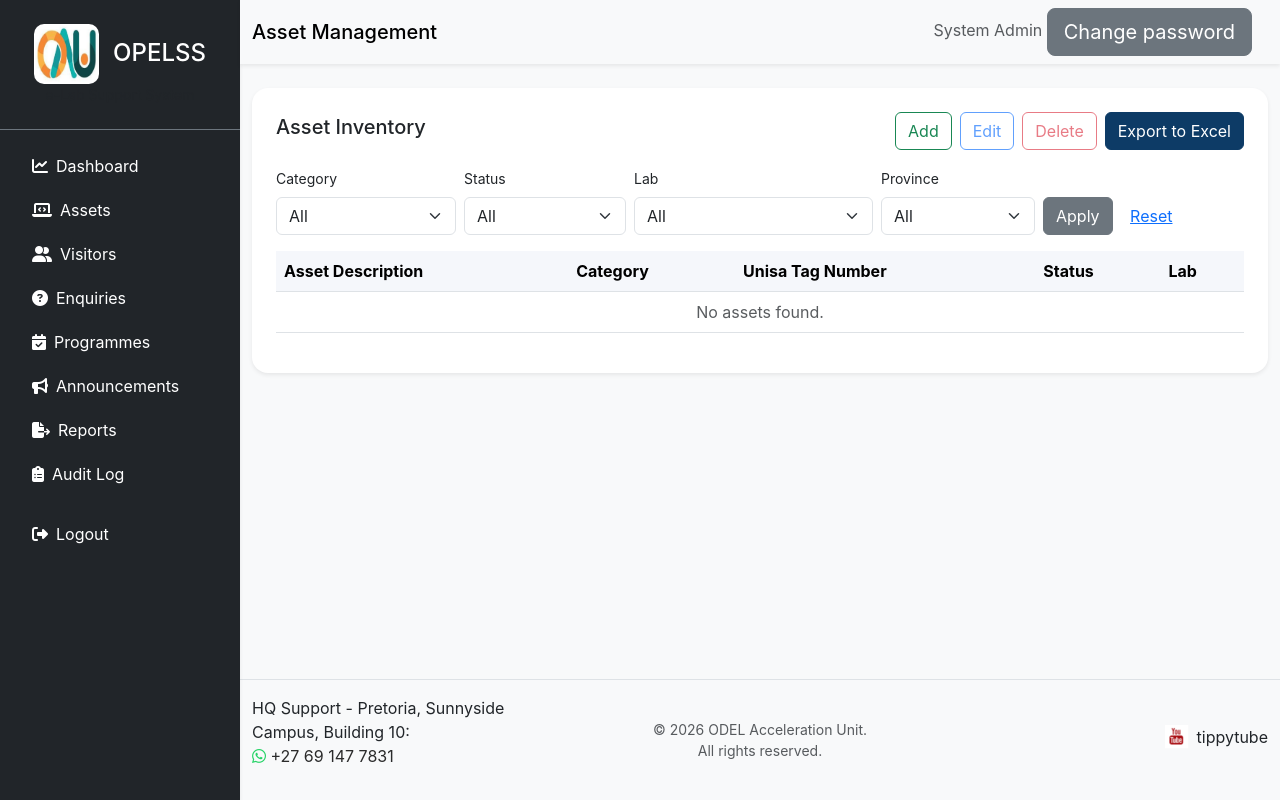
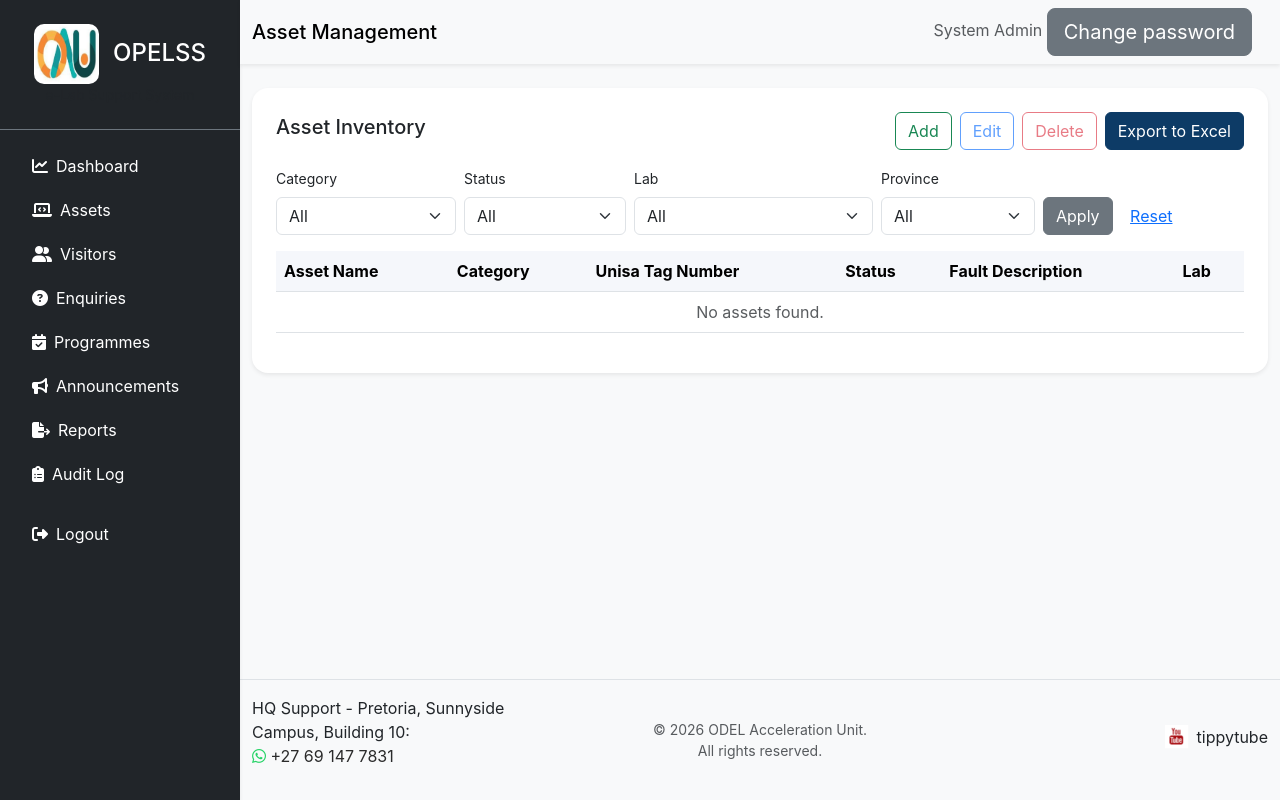
Before and after one commit to Mbuyelomuremela-lab/OPELSS, a Flask app: page /assets/ in a window 1280 px wide. Run offline with Flask 3, Linux system fonts and the light colour scheme; a user stored in the database is signed in.

Commit message:
Add fault description field to assets
Adds an optional "Fault Description" to assets, shown for problem
statuses (Slow, Urgent Repair, Missing/Stolen) and required for
Urgent Repair. Also renames the "Asset Description" column to
"Asset Name", adds input placeholders, and replaces the native
confirm() delete prompt with a Bootstrap confirmation modal.

- Model: new nullable fault_description column + Alembic migration
- Form: field with conditional required validation for Urgent Repair
- UI: shown/cleared per status, prefilled on edit, new table column
- Export: new "Fault Description" column in the Excel export

Co-Authored-By: Claude Opus 4.8 <noreply@anthropic.com>

```diff
--- a/app/assets/forms.py
+++ b/app/assets/forms.py
@@ -1,6 +1,6 @@
 from flask_wtf import FlaskForm
-from wtforms import StringField, SelectField, SubmitField
-from wtforms.validators import DataRequired, Length
+from wtforms import StringField, SelectField, SubmitField, TextAreaField
+from wtforms.validators import DataRequired, Length, Optional
 
 
 ASSET_CATEGORIES = [
@@ -15,15 +15,45 @@ ASSET_CATEGORIES = [
 ]
 
 
+# Statuses that describe a problem with the asset. The fault description box is
+# shown for any of these; it is mandatory only for "Urgent Repair".
+PROBLEM_STATUSES = ["Slow", "Urgent Repair", "Missing/Stolen"]
+DESCRIPTION_REQUIRED_STATUSES = ["Urgent Repair"]
+
+
 class AssetForm(FlaskForm):
-    asset_name = StringField("Asset Description", validators=[DataRequired(), Length(max=120)])
+    asset_name = StringField(
+        "Asset Name",
+        validators=[DataRequired(), Length(max=120)],
+        render_kw={"placeholder": "e.g. Dell Latitude laptop"},
+    )
     category = SelectField("Category", choices=ASSET_CATEGORIES, validators=[DataRequired()])
-    serial_number = StringField("Unisa Tag Number", validators=[DataRequired(), Length(max=120)])
+    serial_number = StringField(
+        "Unisa Tag Number",
+        validators=[DataRequired(), Length(max=120)],
+        render_kw={"placeholder": "e.g. LTA2100506"},
+    )
     status = SelectField("Status", choices=[
         ("Working Fine", "Working Fine"),
         ("Slow", "Slow"),
         ("Urgent Repair", "Urgent Repair"),
         ("Missing/Stolen", "Missing/Stolen"),
     ], validators=[DataRequired()])
+    fault_description = TextAreaField(
+        "Fault Description",
+        validators=[Optional(), Length(max=1000)],
+    )
     lab_id = SelectField("Lab", coerce=int, validators=[DataRequired()])
     submit = SubmitField("Save Asset")
+
+    def validate(self, extra_validators=None):
+        # Run the normal field validators first. The conditional "required" rule
+        # lives here rather than in an inline validator because Optional() raises
+        # StopValidation on an empty field, which would skip an inline check.
+        valid = super().validate(extra_validators=extra_validators)
+        if self.status.data in DESCRIPTION_REQUIRED_STATUSES and not (self.fault_description.data or "").strip():
+            self.fault_description.errors.append(
+                "Please describe the fault when the status is Urgent Repair."
+            )
+            valid = False
+        return valid
--- a/app/assets/routes.py
+++ b/app/assets/routes.py
@@ -1,13 +1,21 @@
 from flask import render_template, redirect, url_for, flash, request, send_file, abort, jsonify
 from flask_login import login_required, current_user
+from markupsafe import escape
 from app.assets import assets_bp
-from app.assets.forms import AssetForm
+from app.assets.forms import AssetForm, PROBLEM_STATUSES
 from app.assets.services import export_assets_excel
 from app.audit.services import log_activity
 from app.extensions import db
 from app.models.asset import Asset
 from app.models.lab import Lab
 from app.models.province import Province
+
+
+def _normalized_fault(form):
+    """Keep the fault note only for problem statuses; blank it for 'Working Fine'."""
+    if form.status.data in PROBLEM_STATUSES:
+        return (form.fault_description.data or "").strip() or None
+    return None
 
 
 @assets_bp.route("/")
@@ -72,6 +80,7 @@ def create_asset():
             category=form.category.data,
             serial_number=form.serial_number.data,
             status=form.status.data,
+            fault_description=_normalized_fault(form),
             lab_id=form.lab_id.data,
             created_by=current_user.id,
         )
@@ -81,11 +90,12 @@ def create_asset():
         if request.is_json:
             row_html = f"""
             <tr>
-              <td>{asset.asset_name}</td>
-              <td>{asset.category}</td>
-              <td>{asset.serial_number}</td>
-              <td><span class=\"badge bg-success\">{asset.status}</span></td>
-              <td>{asset.lab.name}</td>
+              <td>{escape(asset.asset_name)}</td>
+              <td>{escape(asset.category)}</td>
+              <td>{escape(asset.serial_number)}</td>
+              <td><span class=\"badge bg-success\">{escape(asset.status)}</span></td>
+              <td>{escape(asset.fault_description or "")}</td>
+              <td>{escape(asset.lab.name)}</td>
             </tr>
             """
             return jsonify(success=True, message="Asset saved successfully.", row_html=row_html, reload=False, reset=True)
@@ -133,6 +143,7 @@ def update_asset(asset_id):
         asset.category = form.category.data
         asset.serial_number = form.serial_number.data
         asset.status = form.status.data
+        asset.fault_description = _normalized_fault(form)
         asset.lab_id = form.lab_id.data
         db.session.commit()
         log_activity("updated", "asset", asset.asset_name, asset.id)
--- a/app/assets/services.py
+++ b/app/assets/services.py
@@ -20,7 +20,7 @@ def export_assets_excel(province_id=None, lab_id=None, category=None, status=Non
     workbook = Workbook()
     raw = workbook.active
     raw.title = "Assets"
-    headers = ["Asset Description", "Category", "Unisa Tag Number", "Status", "Lab", "Province"]
+    headers = ["Asset Name", "Category", "Unisa Tag Number", "Status", "Fault Description", "Lab", "Province"]
     raw.append(headers)
 
     for asset in assets:
@@ -29,6 +29,7 @@ def export_assets_excel(province_id=None, lab_id=None, category=None, status=Non
             asset.category,
             asset.serial_number,
             asset.status,
+            asset.fault_description or "",
             asset.lab.name if asset.lab else "",
             asset.lab.province.name if asset.lab and asset.lab.province else "",
         ])
--- a/app/models/asset.py
+++ b/app/models/asset.py
@@ -9,6 +9,7 @@ class Asset(db.Model):
     category = db.Column(db.String(100), nullable=False)
     serial_number = db.Column(db.String(120), unique=True, nullable=False)
     status = db.Column(db.String(50), nullable=False, default="Working Fine")
+    fault_description = db.Column(db.Text, nullable=True)
     lab_id = db.Column(db.Integer, db.ForeignKey("labs.id"), nullable=False)
     created_by = db.Column(db.Integer, db.ForeignKey("users.id"), nullable=False)
 
--- a/app/templates/assets/index.html
+++ b/app/templates/assets/index.html
@@ -64,10 +64,11 @@ header_title %}Asset Management{% endblock %} {% block content %}
         <table class="table table-hover align-middle selectable-table" id="assetsTable">
           <thead>
             <tr>
-              <th>Asset Description</th>
+              <th>Asset Name</th>
               <th>Category</th>
               <th>Unisa Tag Number</th>
               <th>Status</th>
+              <th>Fault Description</th>
               <th>Lab</th>
             </tr>
           </thead>
@@ -79,17 +80,19 @@ header_title %}Asset Management{% endblock %} {% block content %}
               data-category="{{ asset.category }}"
               data-serial-number="{{ asset.serial_number }}"
               data-status="{{ asset.status }}"
+              data-fault-description="{{ asset.fault_description or '' }}"
               data-lab-id="{{ asset.lab_id }}"
             >
               <td>{{ asset.asset_name }}</td>
               <td>{{ asset.category }}</td>
               <td>{{ asset.serial_number }}</td>
               <td><span class="badge bg-success">{{ asset.status }}</span></td>
+              <td>{{ asset.fault_description or "" }}</td>
               <td>{{ asset.lab.name }}</td>
             </tr>
             {% else %}
             <tr>
-              <td colspan="5" class="text-center text-muted">
+              <td colspan="6" class="text-center text-muted">
                 No assets found.
               </td>
             </tr>
@@ -111,7 +114,8 @@ header_title %}Asset Management{% endblock %} {% block content %}
         <div class="mb-3">{{ form.asset_name.label(class_='form-label') }}{{ form.asset_name(class_='form-control') }}</div>
         <div class="mb-3">{{ form.category.label(class_='form-label') }}{{ form.category(class_='form-select') }}</div>
         <div class="mb-3">{{ form.serial_number.label(class_='form-label') }}{{ form.serial_number(class_='form-control') }}</div>
-        <div class="mb-3">{{ form.status.label(class_='form-label') }}{{ form.status(class_='form-select') }}</div>
+        <div class="mb-3">{{ form.status.label(class_='form-label') }}{{ form.status(class_='form-select', id='assetAddStatus') }}</div>
+        <div class="mb-3 asset-fault-group" id="assetAddFaultGroup" hidden>{{ form.fault_description.label(class_='form-label') }}{{ form.fault_description(class_='form-control', rows='3', id='assetAddFault', placeholder='e.g. Laptop shows a blue screen and will not switch on') }}</div>
         <div class="mb-3">{{ form.lab_id.label(class_='form-label') }}{{ form.lab_id(class_='form-select') }}</div>
       </div>
       <div class="modal-footer">{{ form.submit(class_='btn btn-success') }}</div>
@@ -125,17 +129,30 @@ header_title %}Asset Management{% endblock %} {% block content %}
       <div class="modal-header"><h5 class="modal-title">Edit Asset</h5><button class="btn-close" type="button" data-bs-dismiss="modal"></button></div>
       <div class="modal-body">
         <input type="hidden" name="csrf_token" value="{{ csrf_token() }}" />
-        <div class="mb-3"><label class="form-label" for="assetEditName">Asset Description</label>{{ form.asset_name(class_='form-control', id='assetEditName') }}</div>
+        <div class="mb-3"><label class="form-label" for="assetEditName">Asset Name</label>{{ form.asset_name(class_='form-control', id='assetEditName') }}</div>
         <div class="mb-3"><label class="form-label" for="assetEditCategory">Category</label>{{ form.category(class_='form-control', id='assetEditCategory') }}</div>
         <div class="mb-3"><label class="form-label" for="assetEditSerial">Unisa Tag Number</label>{{ form.serial_number(class_='form-control', id='assetEditSerial') }}</div>
         <div class="mb-3"><label class="form-label" for="assetEditStatus">Status</label>{{ form.status(class_='form-select', id='assetEditStatus') }}</div>
+        <div class="mb-3 asset-fault-group" id="assetEditFaultGroup" hidden><label class="form-label" for="assetEditFault">Fault Description</label>{{ form.fault_description(class_='form-control', rows='3', id='assetEditFault', placeholder='e.g. Laptop shows a blue screen and will not switch on') }}</div>
         <div class="mb-3"><label class="form-label" for="assetEditLab">Lab</label>{{ form.lab_id(class_='form-select', id='assetEditLab') }}</div>
       </div>
       <div class="modal-footer"><button class="btn btn-primary" type="submit">Save</button></div>
     </form>
   </div></div>
 </div>
-<form id="assetDeleteForm" method="post" class="d-none"><input type="hidden" name="csrf_token" value="{{ csrf_token() }}" /></form>
+<div class="modal fade" id="assetDeleteModal" tabindex="-1" aria-hidden="true">
+  <div class="modal-dialog modal-dialog-centered"><div class="modal-content">
+    <div class="modal-header"><h5 class="modal-title">Delete Asset</h5><button class="btn-close" type="button" data-bs-dismiss="modal"></button></div>
+    <div class="modal-body">Are you sure you want to delete <strong id="assetDeleteName"></strong>? This action cannot be undone.</div>
+    <div class="modal-footer">
+      <button class="btn btn-secondary" type="button" data-bs-dismiss="modal">Cancel</button>
+      <form id="assetDeleteForm" method="post" class="d-inline">
+        <input type="hidden" name="csrf_token" value="{{ csrf_token() }}" />
+        <button class="btn btn-danger" type="submit">Delete</button>
+      </form>
+    </div>
+  </div></div>
+</div>
 
 <script>
   document.addEventListener("DOMContentLoaded", () => {
@@ -144,6 +161,35 @@ header_title %}Asset Management{% endblock %} {% block content %}
     const editBtn = document.getElementById("assetEditBtn");
     const deleteBtn = document.getElementById("assetDeleteBtn");
     let selected = null;
+
+    // Statuses that describe a problem — the fault box is shown for these,
+    // and made mandatory for "Urgent Repair" (mirrors the server-side rule).
+    const PROBLEM_STATUSES = ["Slow", "Urgent Repair", "Missing/Stolen"];
+    const REQUIRED_STATUSES = ["Urgent Repair"];
+
+    const toggleFault = (statusSelect, group, field) => {
+      if (!statusSelect || !group || !field) return;
+      const status = statusSelect.value;
+      const show = PROBLEM_STATUSES.includes(status);
+      group.hidden = !show;
+      const required = REQUIRED_STATUSES.includes(status);
+      field.required = required;
+      if (!show) field.value = "";
+    };
+
+    const addStatus = document.getElementById("assetAddStatus");
+    const addFaultGroup = document.getElementById("assetAddFaultGroup");
+    const addFault = document.getElementById("assetAddFault");
+    addStatus?.addEventListener("change", () => toggleFault(addStatus, addFaultGroup, addFault));
+    // After an AJAX save the form is reset to "Working Fine" — re-hide the box to match.
+    document.getElementById("assetAddForm")?.addEventListener("reset", () => {
+      setTimeout(() => toggleFault(addStatus, addFaultGroup, addFault), 0);
+    });
+
+    const editStatus = document.getElementById("assetEditStatus");
+    const editFaultGroup = document.getElementById("assetEditFaultGroup");
+    const editFault = document.getElementById("assetEditFault");
+    editStatus?.addEventListener("change", () => toggleFault(editStatus, editFaultGroup, editFault));
     table?.addEventListener("click", (event) => {
       const row = event.target.closest("tr[data-id]");
       if (!row || !table.contains(row)) return;
@@ -154,6 +200,7 @@ header_title %}Asset Management{% endblock %} {% block content %}
       deleteBtn.disabled = false;
     });
     addBtn?.addEventListener("click", () => {
+      toggleFault(addStatus, addFaultGroup, addFault);
       new bootstrap.Modal(document.getElementById("assetAddModal")).show();
     });
 
@@ -163,15 +210,17 @@ header_title %}Asset Management{% endblock %} {% block content %}
       document.getElementById("assetEditCategory").value = selected.dataset.category;
       document.getElementById("assetEditSerial").value = selected.dataset.serialNumber;
       document.getElementById("assetEditStatus").value = selected.dataset.status;
+      editFault.value = selected.dataset.faultDescription || "";
+      toggleFault(editStatus, editFaultGroup, editFault);
       document.getElementById("assetEditLab").value = selected.dataset.labId;
       document.getElementById("assetEditForm").action = `/assets/${selected.dataset.id}/update`;
       new bootstrap.Modal(document.getElementById("assetEditModal")).show();
     });
     deleteBtn?.addEventListener("click", () => {
-      if (!selected || !confirm(`Delete asset "${selected.dataset.assetName}"?`)) return;
-      const form = document.getElementById("assetDeleteForm");
-      form.action = `/assets/${selected.dataset.id}/delete`;
-      form.submit();
+      if (!selected) return;
+      document.getElementById("assetDeleteName").textContent = selected.dataset.assetName;
+      document.getElementById("assetDeleteForm").action = `/assets/${selected.dataset.id}/delete`;
+      new bootstrap.Modal(document.getElementById("assetDeleteModal")).show();
     });
   });
 </script>
```
Also changed, not shown: migrations/versions/a1c7e4f0b2d9_add_asset_fault_description.py (added, +42 -0 lines).
